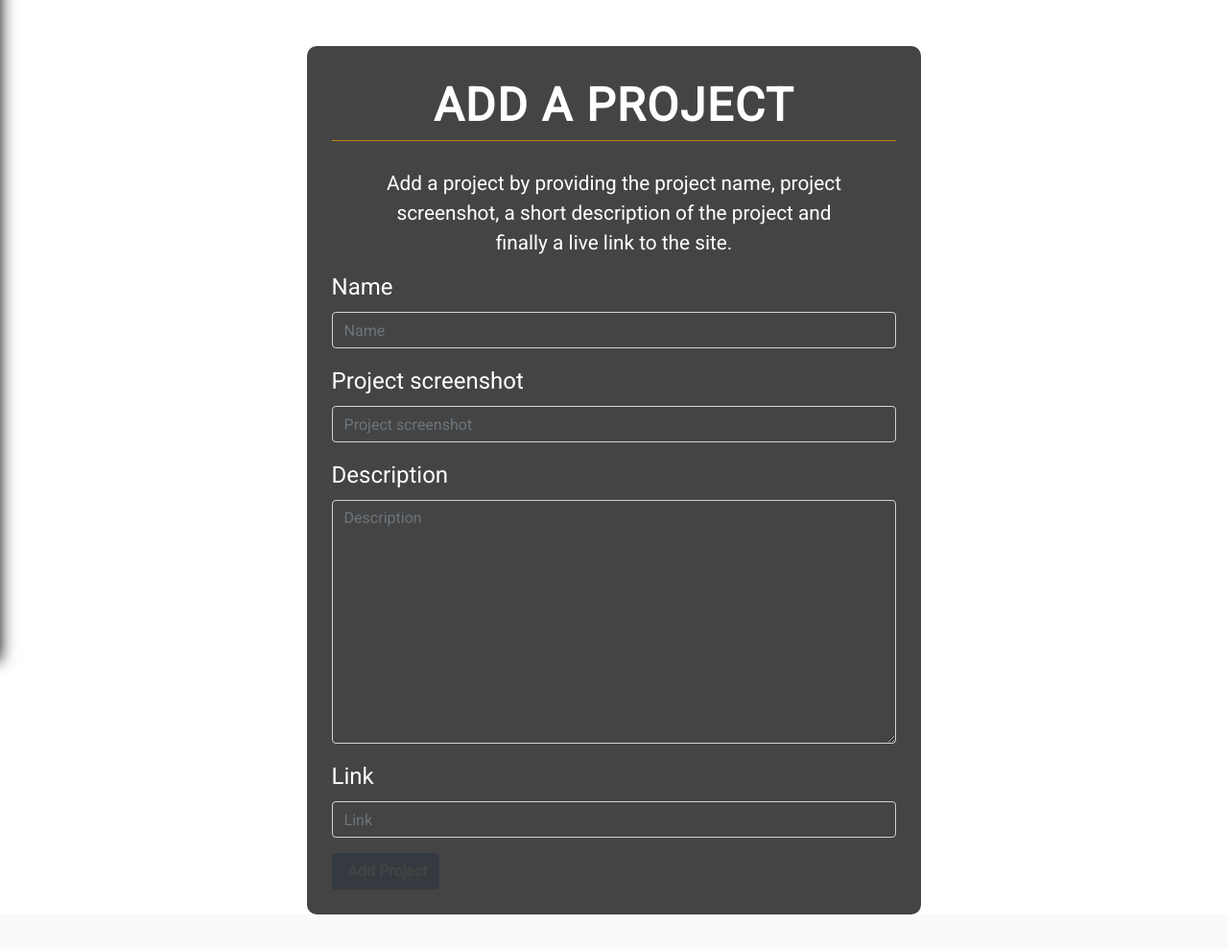
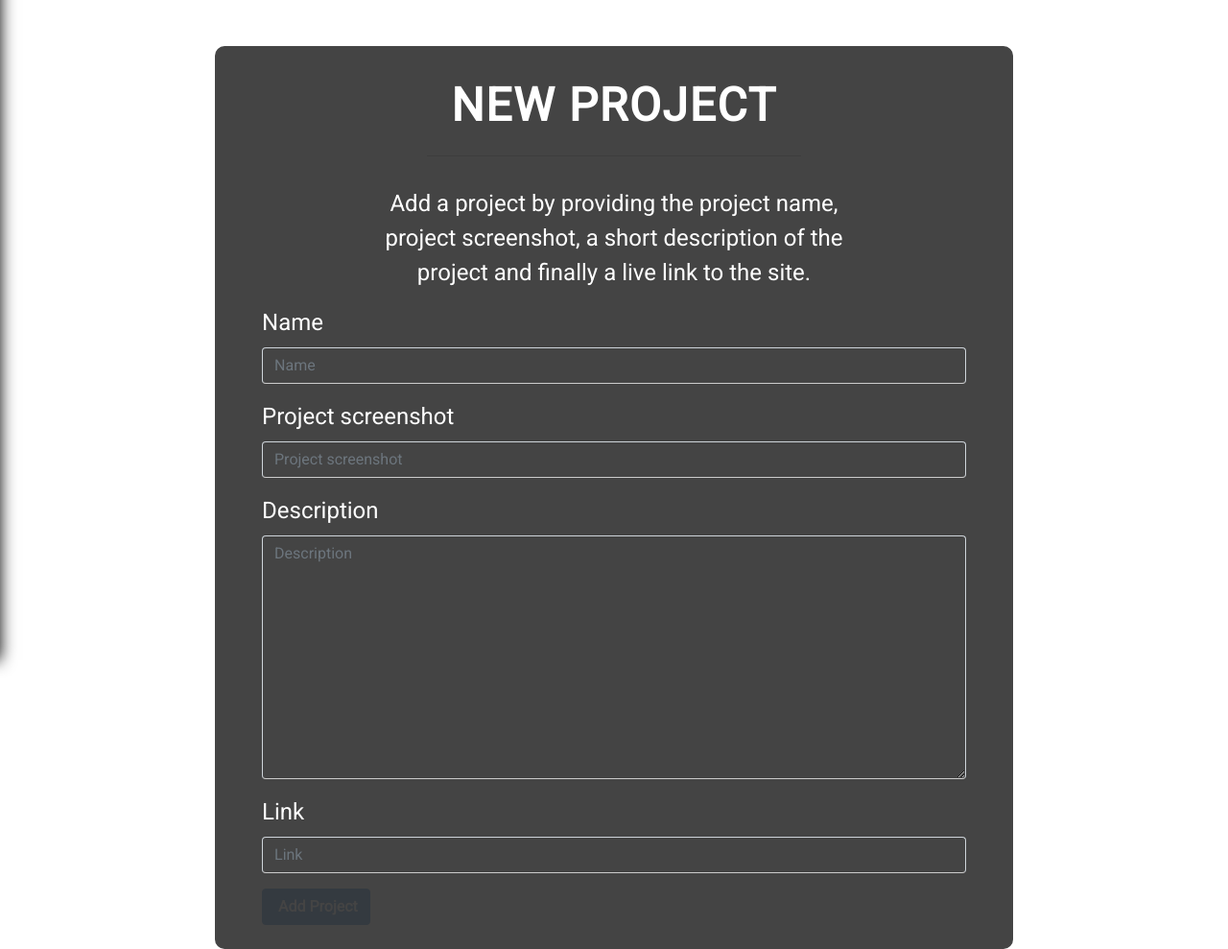
Before and after one commit to RYAN2540/awwwards, a Django app: page /add-project/ in a window 1280 px wide. Shown: the part 112-1101 px from the top of the page at 96% size. Before the commit the page ends 1065 px from the top, so only its background shows below. Run offline with Django 3.2, Linux system fonts and the light colour scheme; some libraries are stand-ins or nearby versions.

Commit message:
add rate project form

```diff
--- a/awardsapp/forms.py
+++ b/awardsapp/forms.py
@@ -1,17 +1,15 @@
 from .models import Project
 from django.forms import ModelForm
-
+from django import forms
 class AddProjectForm(ModelForm):
     class Meta:
         model = Project
         exclude = ['profile', 'post_date', 'voters', 'design_score','usability_score','content_score','average_design','average_usability','average_content','average_score']
 
-
-
-# class RateForm(forms.Form):
-#     design = forms.IntegerField(min_value= 1, max_value=10)
-#     usability = forms.IntegerField(min_value= 1, max_value=10)
-#     content = forms.IntegerField(min_value= 1, max_value=10)
+class RateProjectForm(forms.Form):
+    design = forms.IntegerField(min_value= 1, max_value=10)
+    usability = forms.IntegerField(min_value= 1, max_value=10)
+    content = forms.IntegerField(min_value= 1, max_value=10)
 
 # class EditProfileForm(ModelForm):
 #     class Meta:
--- a/awardsapp/templates/project/add_project.html
+++ b/awardsapp/templates/project/add_project.html
@@ -8,8 +8,11 @@
 
 {% block content %}
 <div class="box">
-    <div class="title">Add a project</div>
+    <div class="text-center">
+    <div class="title">New project</div>
+    <hr>
     <div class="guide">Add a project by providing the project name, project screenshot, a short description of the project and finally a live link to the site.</div>
+    </div>
     <form action="{%url 'add_project'%}" method="post" enctype="multipart/form-data">
         {%csrf_token%}
         {% bootstrap_form form%}
--- a/awardsapp/urls.py
+++ b/awardsapp/urls.py
@@ -6,4 +6,5 @@ urlpatterns=[
     path('profile/',views.profile,name = 'profile'),
     path('project/',views.project,name = 'project'),
     path('add-project/',views.add_project,name = 'add_project'),
+    path('rate-project/',views.rate_project,name = 'rate_project'),
 ]
--- a/awardsapp/views.py
+++ b/awardsapp/views.py
@@ -1,6 +1,6 @@
 import datetime as dt
 from django.shortcuts import render
-from .forms import AddProjectForm
+from .forms import AddProjectForm, RateProjectForm
 
 def home(request):
     date = dt.date.today()
@@ -10,6 +10,7 @@ def profile(request):
     return render(request, "user/profile.html")
 
 def project(request):
+
     return render(request, "project/project.html")
 
 def add_project(request):
@@ -29,3 +30,31 @@ def add_project(request):
     else:
         form = AddProjectForm()
     return render(request, 'project/add_project.html', {"form": form})
+
+def rate_project(request,id):
+    # form = RateProjectForm()
+    # return render(request, 'project/add_project.html', {"form": form})
+    project = Project.objects.get(pk = id)
+    if request.method == "POST":
+        form = RateProjectForm(request.POST)
+        if form.is_valid():
+            design = form.cleaned_data['design']
+            usability = form.cleaned_data['usability']
+            content = form.cleaned_data['content']
+
+            project.design_score = project.design_score + design
+            project.usability_score = project.usability_score + usability
+            project.content_score = project.content_score + content
+
+            project.average_design = project.design_score/project.voters_count()
+            project.average_usability = project.usability_score/project.voters_count()
+            project.average_content = project.content_score/project.voters_count()
+
+            project.average_score = (project.average_design + project.average_usability + project.average_content)/3
+
+            project.save()
+            return HttpResponseRedirect(reverse('project'))
+
+    else:
+        form = RateProjectForm()
+    return render(request, 'project/project.html', {"form": form})
--- a/static/css/addProject.css
+++ b/static/css/addProject.css
@@ -1,47 +1,73 @@
-body{
+body {
     padding-top: 10rem;
     align-items: center;
     display: flex;
     justify-content: center;
     margin: auto;
 }
-.box{
+
+.box {
     background: #444;
     border-radius: 0.625rem;
     display: flex;
     flex-direction: column;
-    width: 50%;
+    width: 65%;
     color: #fff;
     padding: 2%;
 }
-.title{
+
+.title {
     text-transform: uppercase;
     font-weight: 900;
-    border-bottom: 1px solid darkgoldenrod;
     letter-spacing: .1rem;
     font-size: 3rem;
-    margin-bottom: 3%;
-    text-align: center;
+    margin-bottom: 1%;
 }
-.guide{
-    padding: 2% 8%;
-    font-size: 1.3rem;
-    text-align: center;
+
+hr {
+    width: 50%;
 }
-label{
+
+.guide {
+    /* width: 50%; */
+    padding: 2% 15%;
     font-size: 1.5rem;
 }
-.form-control{
+
+form {
+    padding: 0 3%;
+}
+
+label {
+    font-size: 1.5rem;
+}
+
+.form-control {
+    border-bottom: 1px solid #ccc;
     background-color: transparent;
     color: #fff;
 }
-.form-control:focus{
+
+.form-control:focus {
     border: 1px solid darkgoldenrod;
     outline: none !important;
     -webkit-box-shadow: none !important;
     box-shadow: none !important;
 }
-.btn{
+
+.btn {
     color: #444;
     font-weight: 900;
 }
+
+.btn:hover {
+    background: darkgoldenrod;
+
+}
+
+@media (max-width: 425px) {
+    .box {
+        width: 100% !important;
+        margin: 3%;
+    }
+}
--- a/static/css/project.css
+++ b/static/css/project.css
@@ -16,7 +16,9 @@ body {
     font-weight: 900;
     color: #fff;
 }
-
+#rate-form{
+    display: none;
+}
 .details {
     padding: 3%;
 }
--- a/static/js/home.js
+++ b/static/js/home.js
@@ -18,3 +18,7 @@ $(function () {
           }, 250);
       });
 });
+
+function showRateForm(){
+    $("#rate-form").show();
+}
```
Also changed, not shown: awardsapp/templates/project/project.html (+9 -2 lines).
